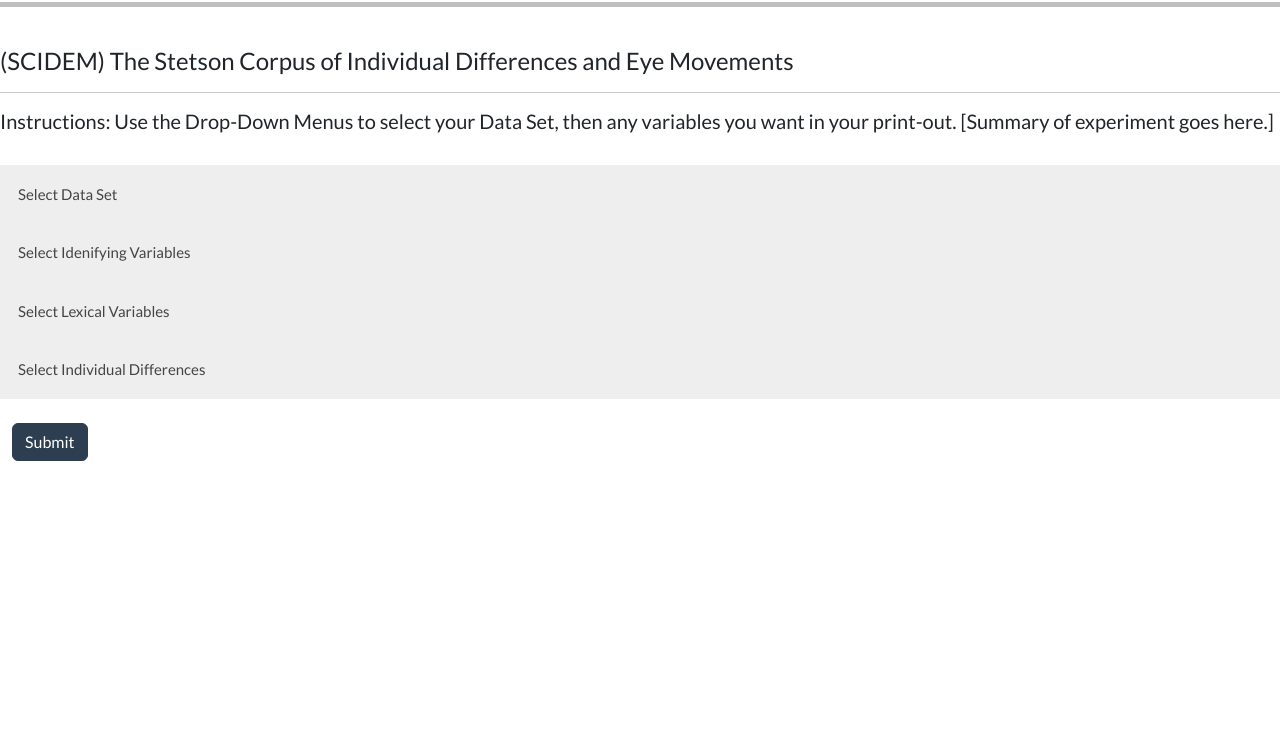
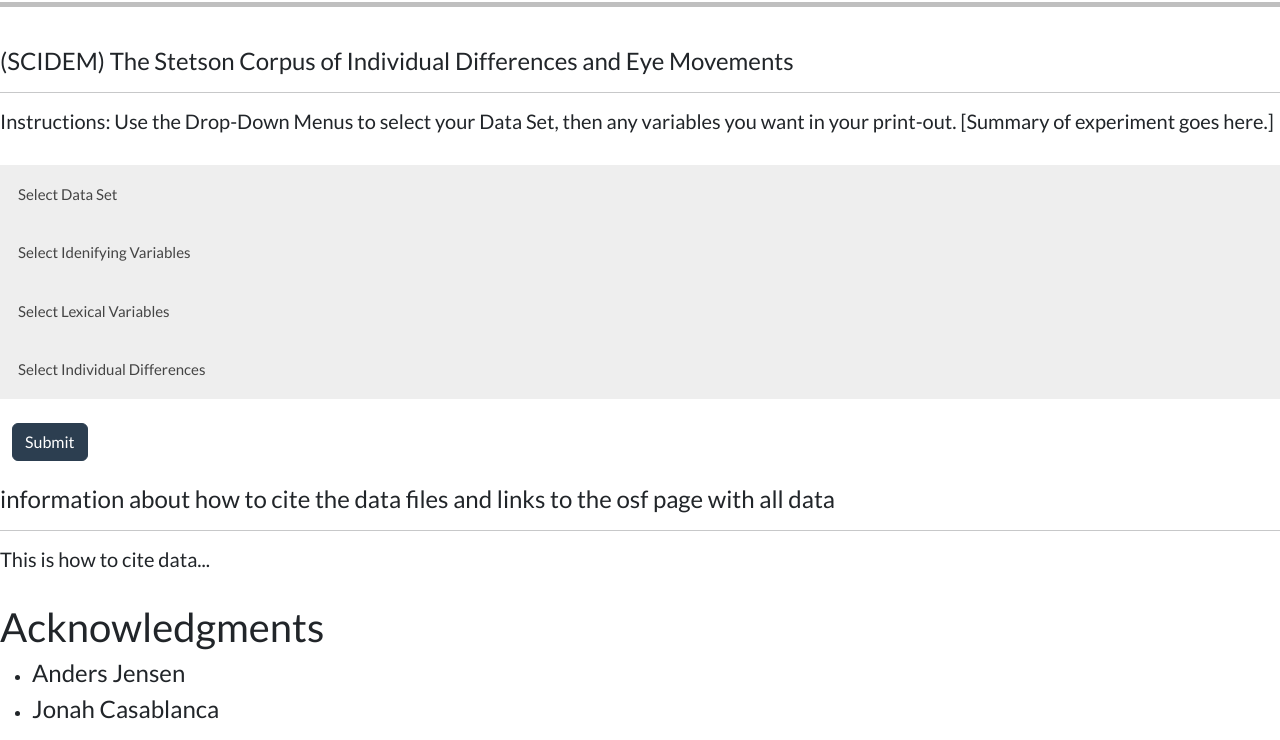
Before and after one commit to StetsonMathCS/project-1-vision-fruition, a plain HTML site: page index.html in a window 1280 px wide. Shown: the part 182-922 px from the top of the page. Before the commit the page ends 800 px from the top, so only its background shows below. Drawn offline with nearby package versions, Linux system fonts and the light colour scheme.

Commit message:
Added Acknowlegements

```diff
--- a/index.html
+++ b/index.html
@@ -3049,6 +3049,20 @@
         <button type="submit" class="btn btn-primary">Submit</button>
     </div>
 
+    <br>
+    <h4>information about how to cite the data files and links to the osf page with all data</h4>
+    <hr>
+    <h5>This is how to cite data...</h5>
+    <br>
+
+    <h2>Acknowledgments</h2>
+    <ul>
+      <li>
+        <h4>Anders Jensen</h4>
+      </li>
+      <li>
+        <h4>Jonah Casablanca</h4>
+    </ul>
     <!-- Put something here so it doesn't look so empty -->
 
 
```
